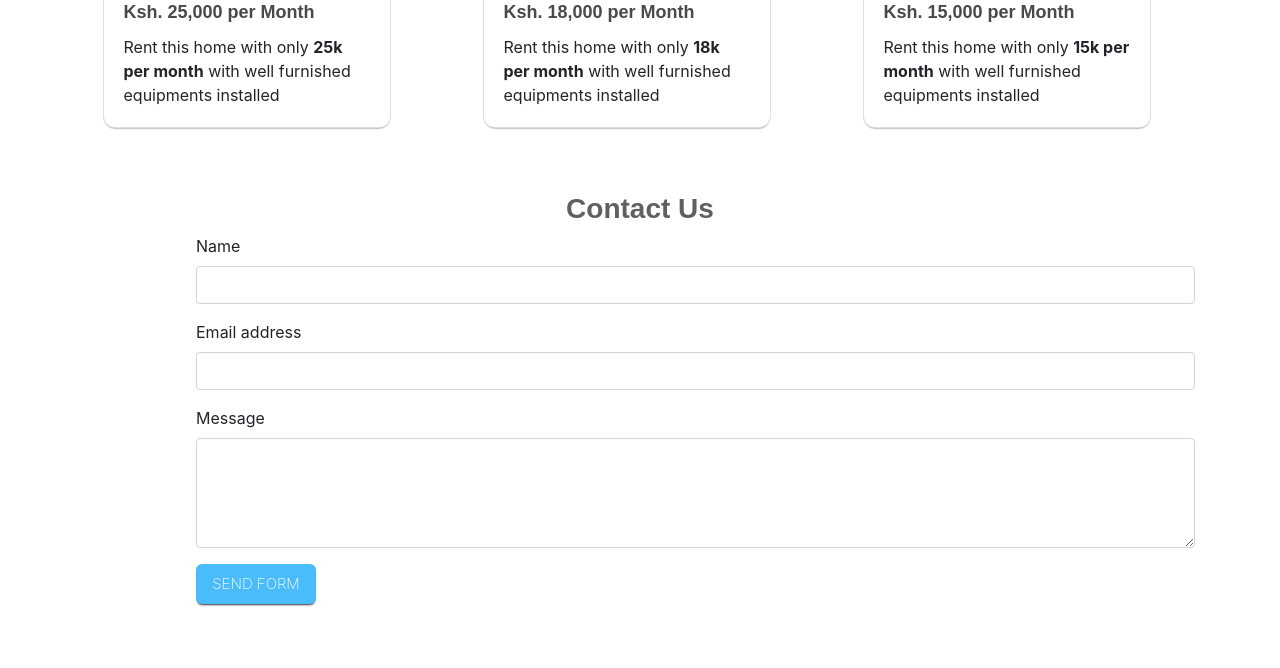
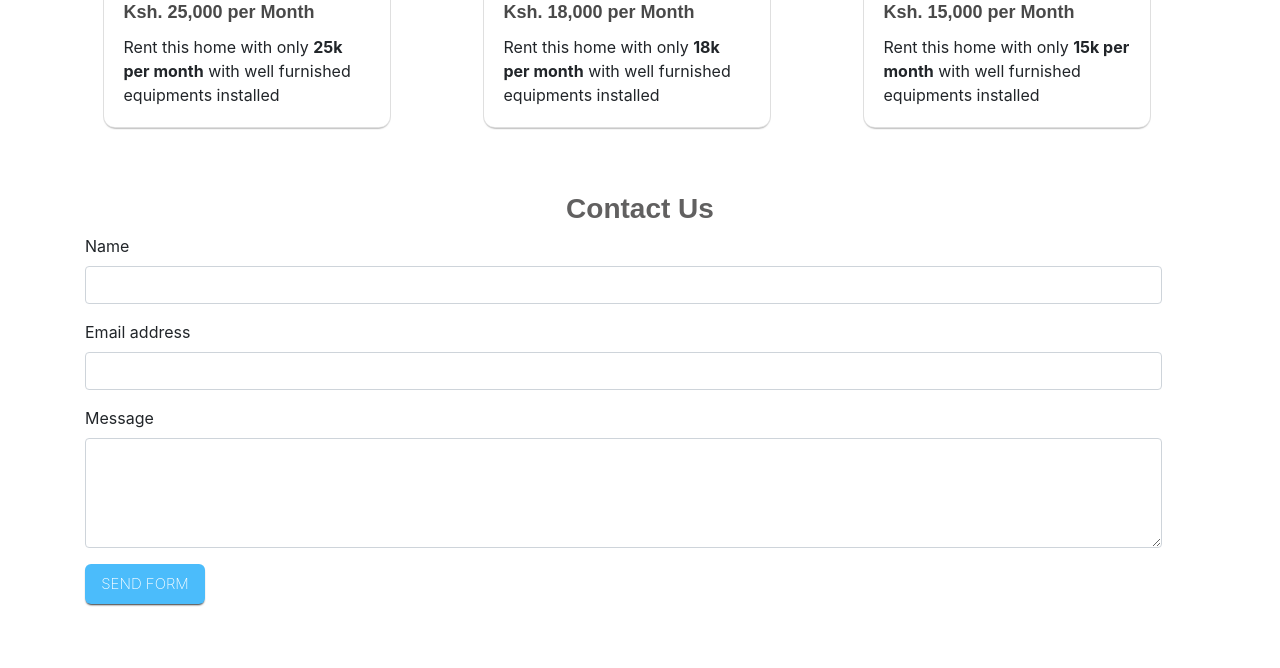
Before and after one commit to Jeff-Mwai/kikiz-property-management-software, a Python web app: template app/templates/index.html in a window 1280 px wide. Shown: the part 1149-1817 px from the top of the page. Before the commit the page ends 1755 px from the top, so only its background shows below. Run offline with Jinja, Linux system fonts and the light colour scheme; the template is opened without the code that fills it, so the values that code supplies are empty; some libraries are stand-ins or nearby versions.

Commit message:
updated files

```diff
--- a/app/static/css/index.css
+++ b/app/static/css/index.css
@@ -117,7 +117,7 @@
     width: 100%;
 }
 .contact-us .form{
-    margin-left: 10%;
+    margin-right: 3%;
 }
 .contact-us button{
     width: 120px;
```
